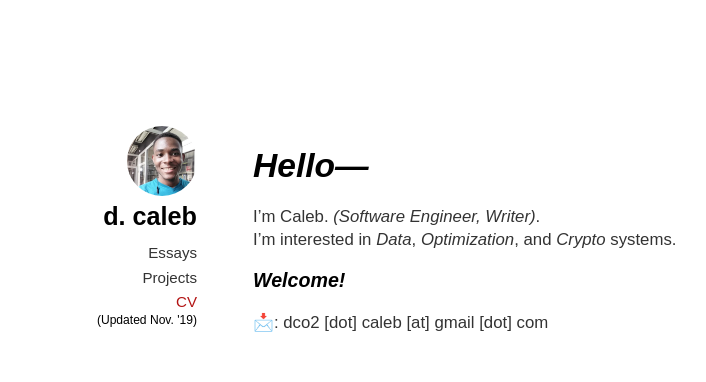
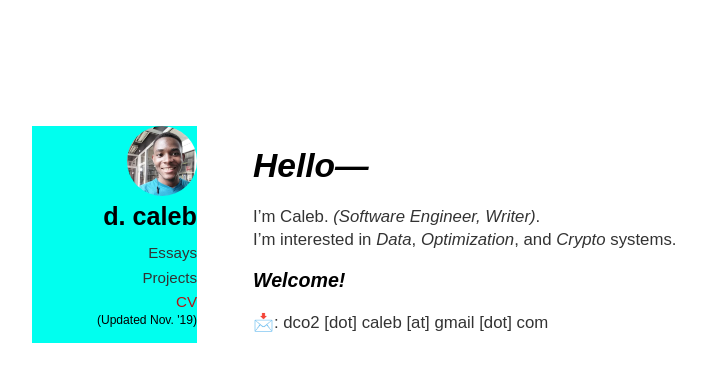
Before and after one commit to dCO2/blog-gh-pages, a Jekyll site: the page built from index.md, in a window 1280 px wide. Shown: the top 382 px of the page, without its empty margins (123-829 px from the left). Built offline with Jekyll 4.4.1, drawn with Linux system fonts in a browser that asks for light colours; some web fonts are replaced.

Commit message:
Changed navbar background-color

```diff
--- a/css/styles.css
+++ b/css/styles.css
@@ -103,6 +103,7 @@ p code, ul code {
     float: right;
     text-align: right;
     width: 165px;
+    background-color: #00ffef;
 }
 
 .author-image {
```
